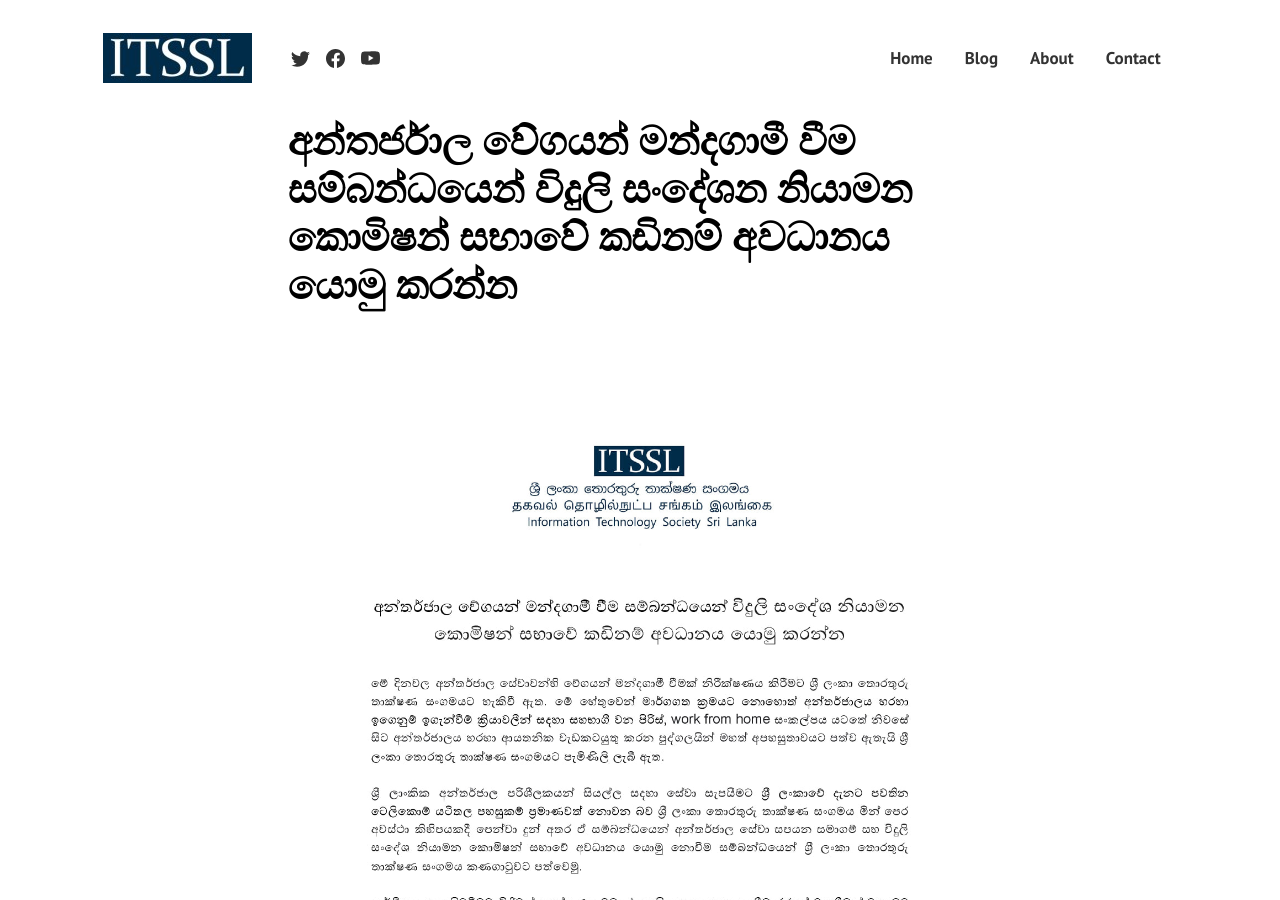
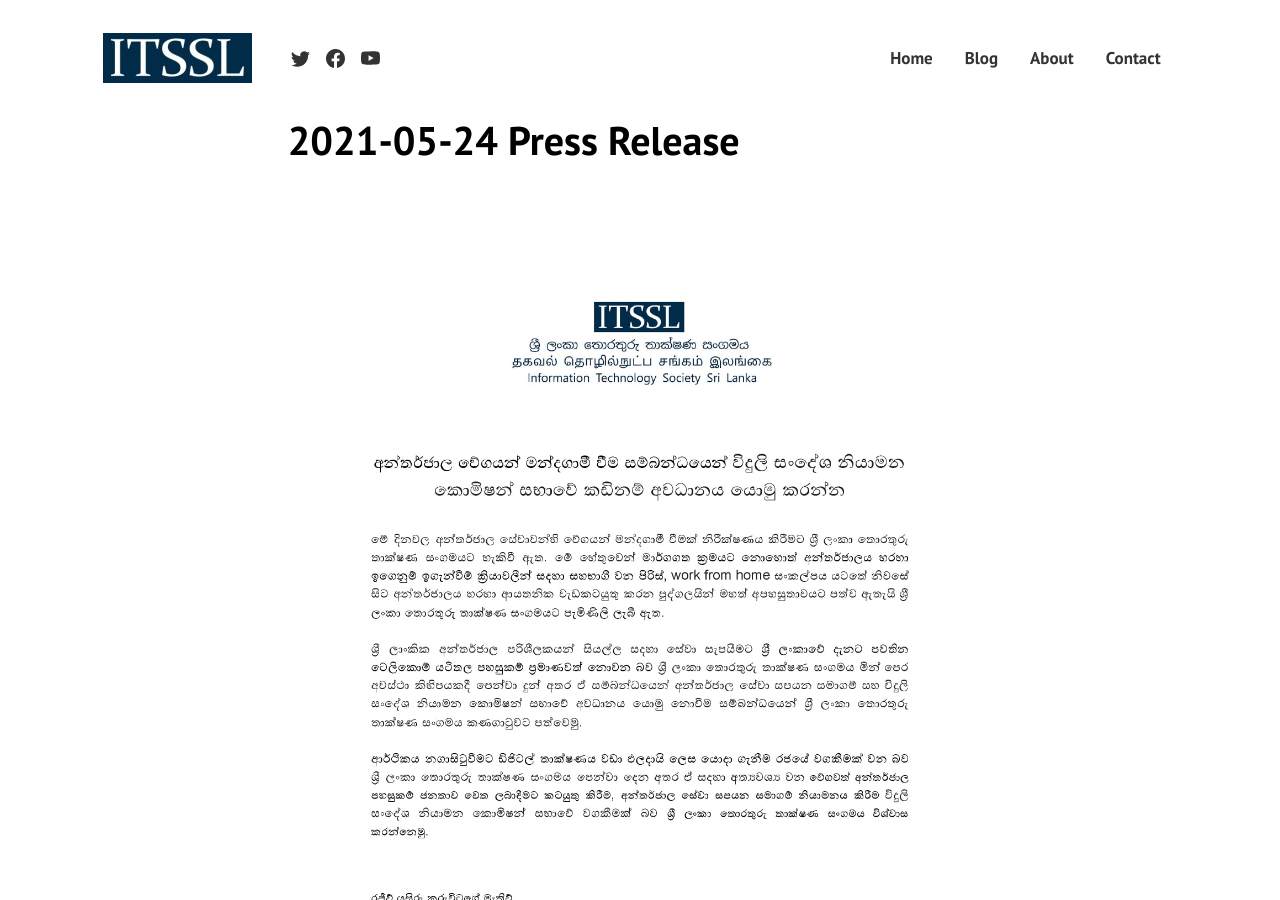
Before and after one commit to ITSSL/itssl.org, a Jekyll site: the page built from pages/press/2021-05-24-press-release.md, in a window 1280 px wide and 900 px high. Built offline with Jekyll 4.4.1, drawn with Linux system fonts in a browser that asks for light colours.

Commit message:
Update 2021-05-24-press-release.md

```diff
--- a/pages/press/2021-05-24-press-release.md
+++ b/pages/press/2021-05-24-press-release.md
@@ -1,6 +1,6 @@
 ---
 layout: page
-title:  "අන්තර්ජාල වේගයන් මන්දගාමී වීම සම්බන්ධයෙන් විදුලි සංදේශන නියාමන කොමිෂන් සභාවේ කඩිනම් අවධානය යොමු කරන්න"
+title:  "2021-05-24 Press Release"
 image: assets/images/blog/press-cover.jpg
 permalink: "/2021-05-24-press-release/"
 ---
```
